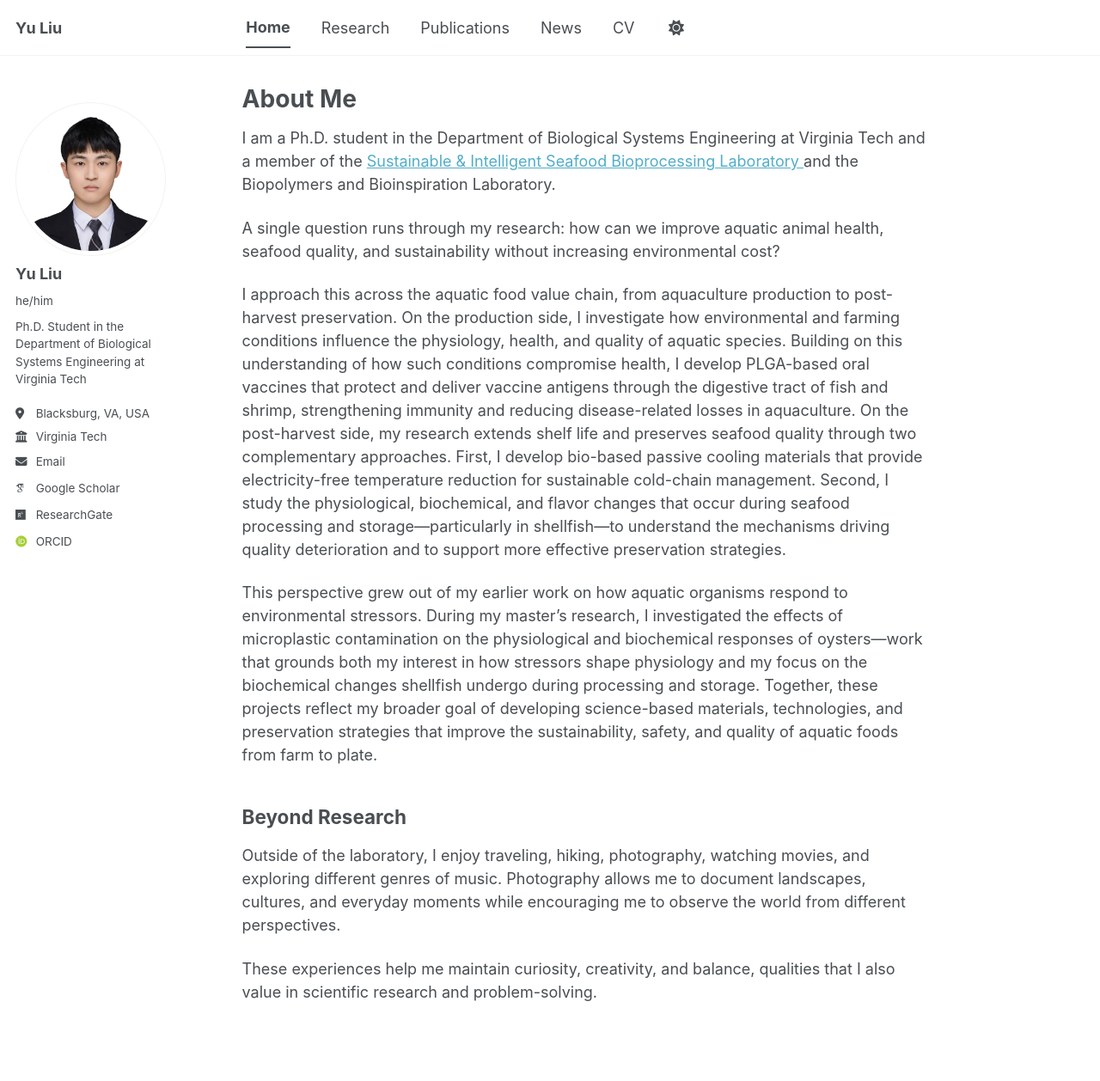
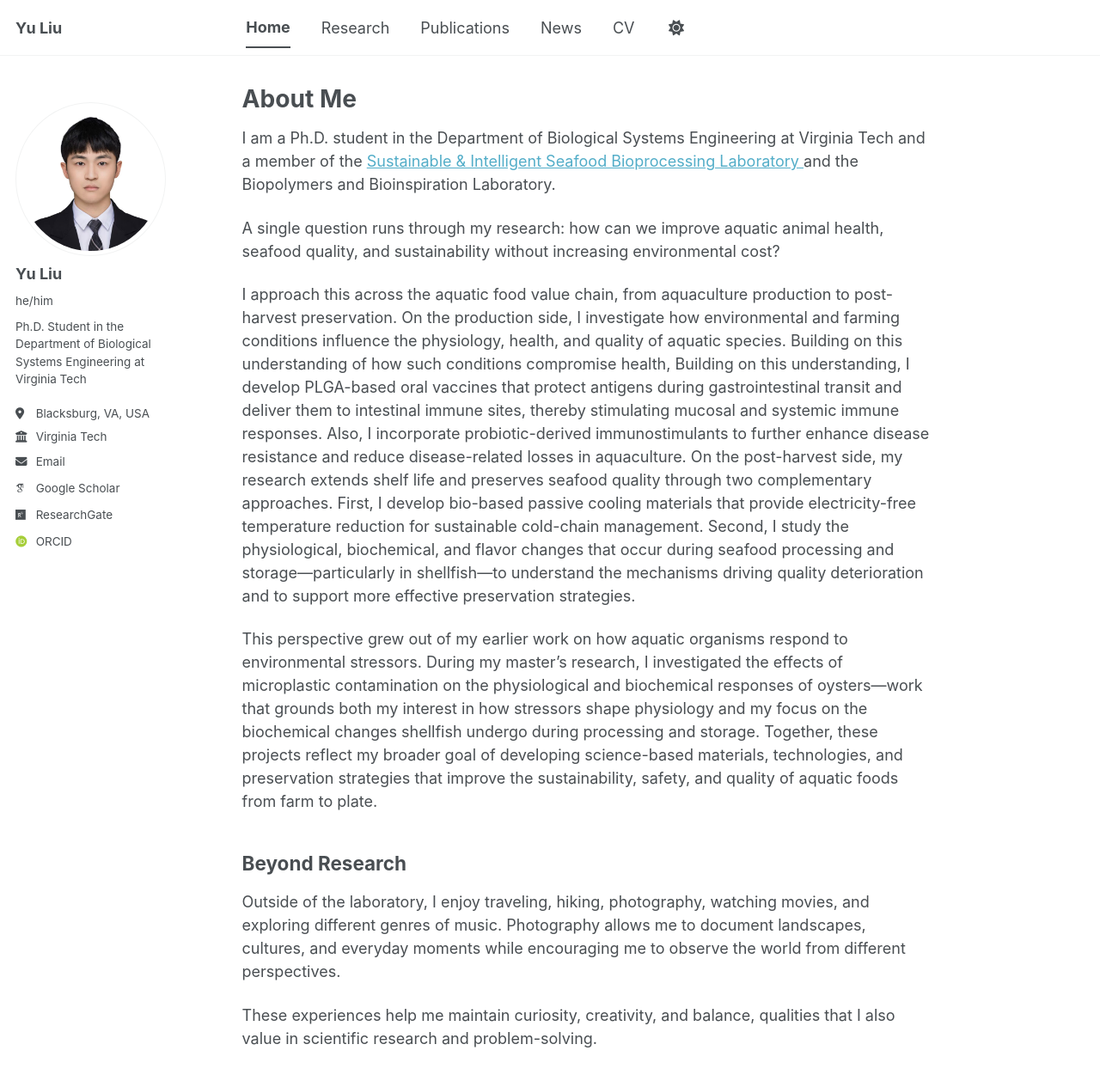
Before and after one commit to yuliu0322/yuliu0322.github.io, a Jekyll site: the page built from _pages/about.md, in a window 1280 px wide and 1281 px high. Shown: the top 1258 px of the window at 86% size. Built offline with Jekyll 4.4.1, drawn with Linux system fonts in a browser that asks for light colours; some web fonts are replaced; a script bundle is joined from its source files by our own code; library files that are not in the unit come from our copies.

Commit message:
Update about.md

```diff
--- a/_pages/about.md
+++ b/_pages/about.md
@@ -26,7 +26,7 @@ and the Biopolymers and Bioinspiration Laboratory.
 
 A single question runs through my research: how can we improve aquatic animal health, seafood quality, and sustainability without increasing environmental cost?
 
-I approach this across the aquatic food value chain, from aquaculture production to post-harvest preservation. On the production side, I investigate how environmental and farming conditions influence the physiology, health, and quality of aquatic species. Building on this understanding of how such conditions compromise health, I develop PLGA-based oral vaccines that protect and deliver vaccine antigens through the digestive tract of fish and shrimp, strengthening immunity and reducing disease-related losses in aquaculture. On the post-harvest side, my research extends shelf life and preserves seafood quality through two complementary approaches. First, I develop bio-based passive cooling materials that provide electricity-free temperature reduction for sustainable cold-chain management. Second, I study the physiological, biochemical, and flavor changes that occur during seafood processing and storage—particularly in shellfish—to understand the mechanisms driving quality deterioration and to support more effective preservation strategies.
+I approach this across the aquatic food value chain, from aquaculture production to post-harvest preservation. On the production side, I investigate how environmental and farming conditions influence the physiology, health, and quality of aquatic species. Building on this understanding of how such conditions compromise health, Building on this understanding, I develop PLGA-based oral vaccines that protect antigens during gastrointestinal transit and deliver them to intestinal immune sites, thereby stimulating mucosal and systemic immune responses. Also, I incorporate probiotic-derived immunostimulants to further enhance disease resistance and reduce disease-related losses in aquaculture. On the post-harvest side, my research extends shelf life and preserves seafood quality through two complementary approaches. First, I develop bio-based passive cooling materials that provide electricity-free temperature reduction for sustainable cold-chain management. Second, I study the physiological, biochemical, and flavor changes that occur during seafood processing and storage—particularly in shellfish—to understand the mechanisms driving quality deterioration and to support more effective preservation strategies.
 
 This perspective grew out of my earlier work on how aquatic organisms respond to environmental stressors. During my master's research, I investigated the effects of microplastic contamination on the physiological and biochemical responses of oysters—work that grounds both my interest in how stressors shape physiology and my focus on the biochemical changes shellfish undergo during processing and storage. Together, these projects reflect my broader goal of developing science-based materials, technologies, and preservation strategies that improve the sustainability, safety, and quality of aquatic foods from farm to plate.
 
```
